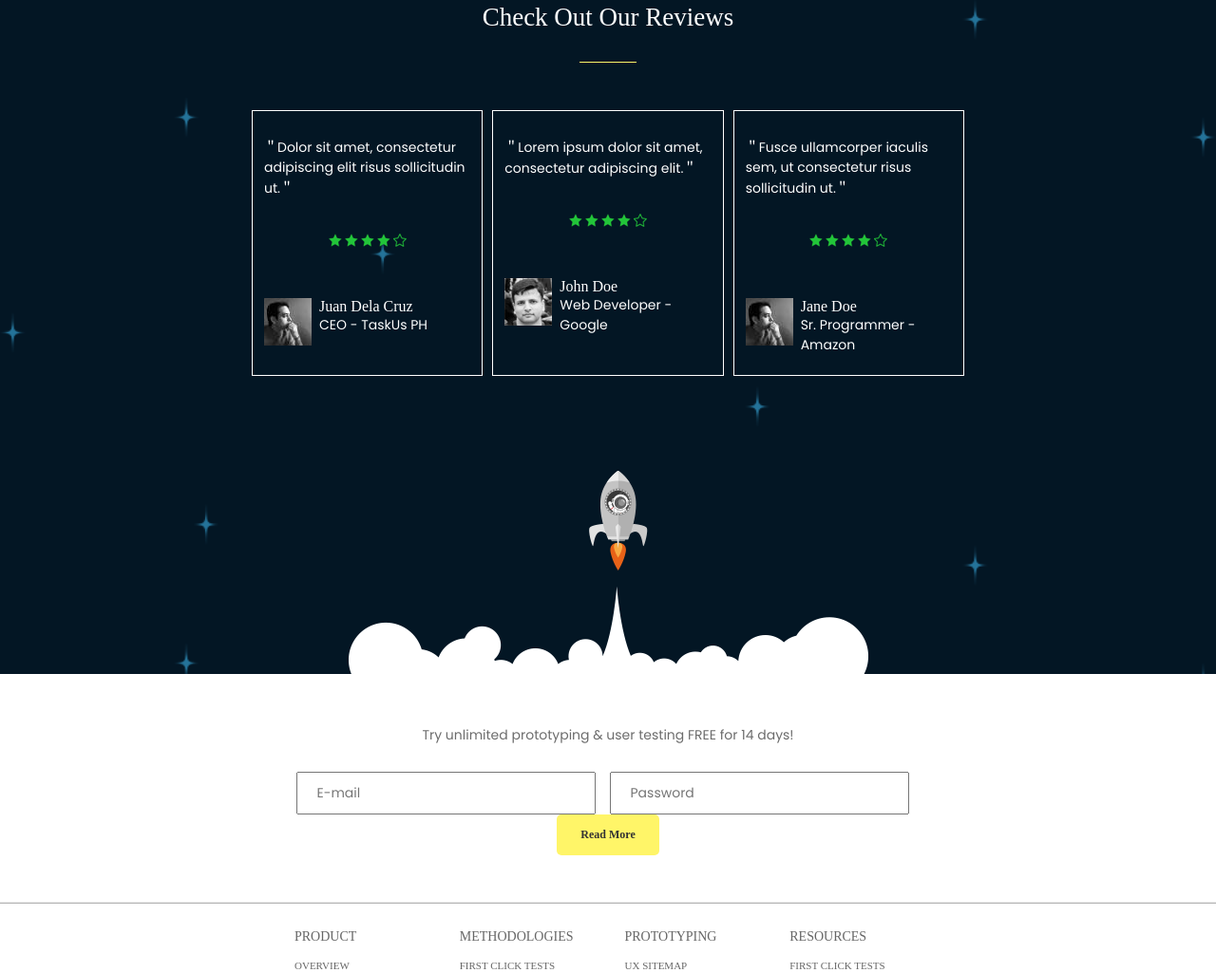
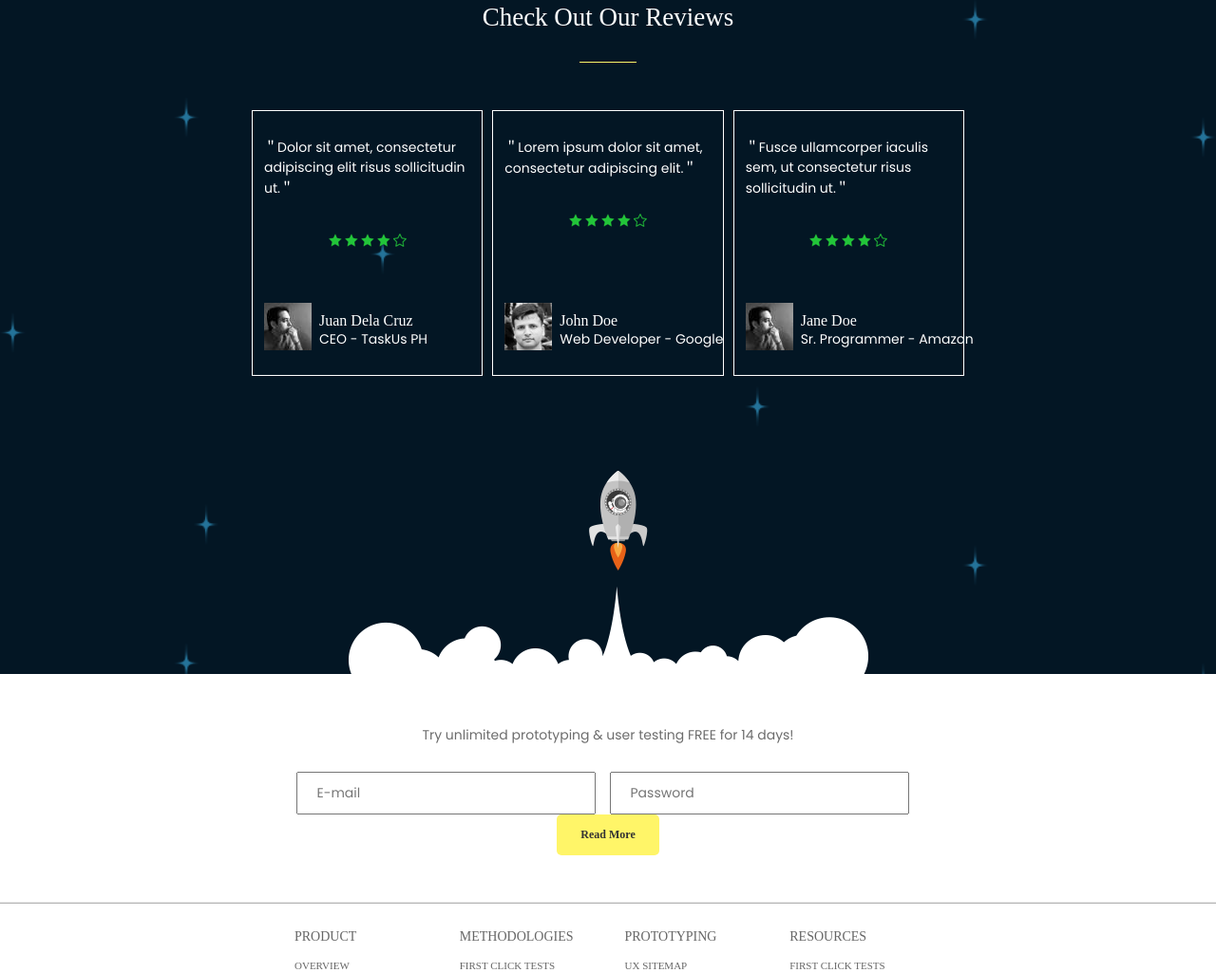
Before and after one commit to conrad619/conrad619.github.io, a plain HTML site: page index.html in a window 1280 px wide. Shown: the part 4026-5051 px from the top of the page at 95% size. Drawn offline with Linux system fonts and the light colour scheme; a web font is replaced by a local one.

Commit message:
update author

```diff
--- a/assets/css/style.css
+++ b/assets/css/style.css
@@ -261,7 +261,12 @@ nav ul li a:hover,
 }
 #reviews .stars{
   text-align: center;
-  margin-bottom: 50px;
+  /*margin-bottom: 50px;*/
+}
+#reviews .author{
+  position: absolute;
+  width: 100%;
+  bottom: 27px;
 }
 #reviews .author_name,
 #reviews .author_role{
```
Also changed, not shown: index.html (+0 -1 lines).
